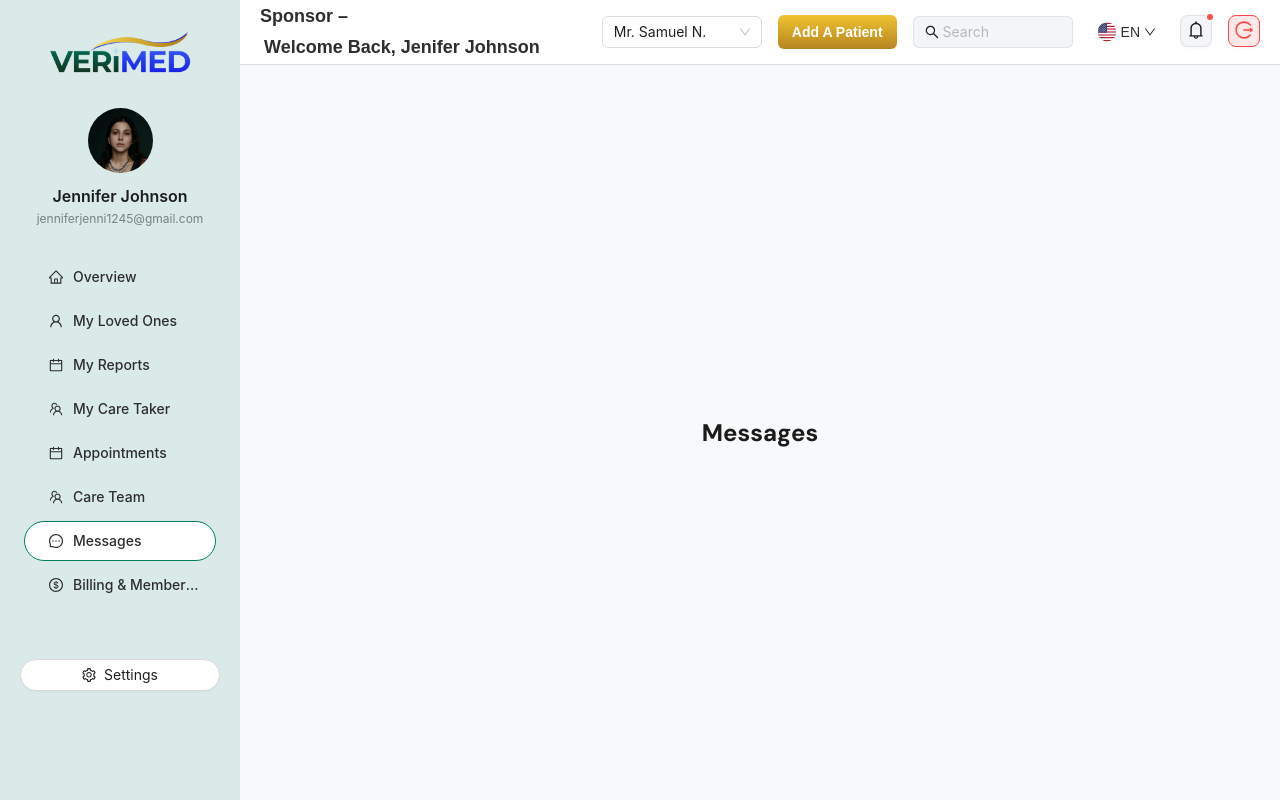
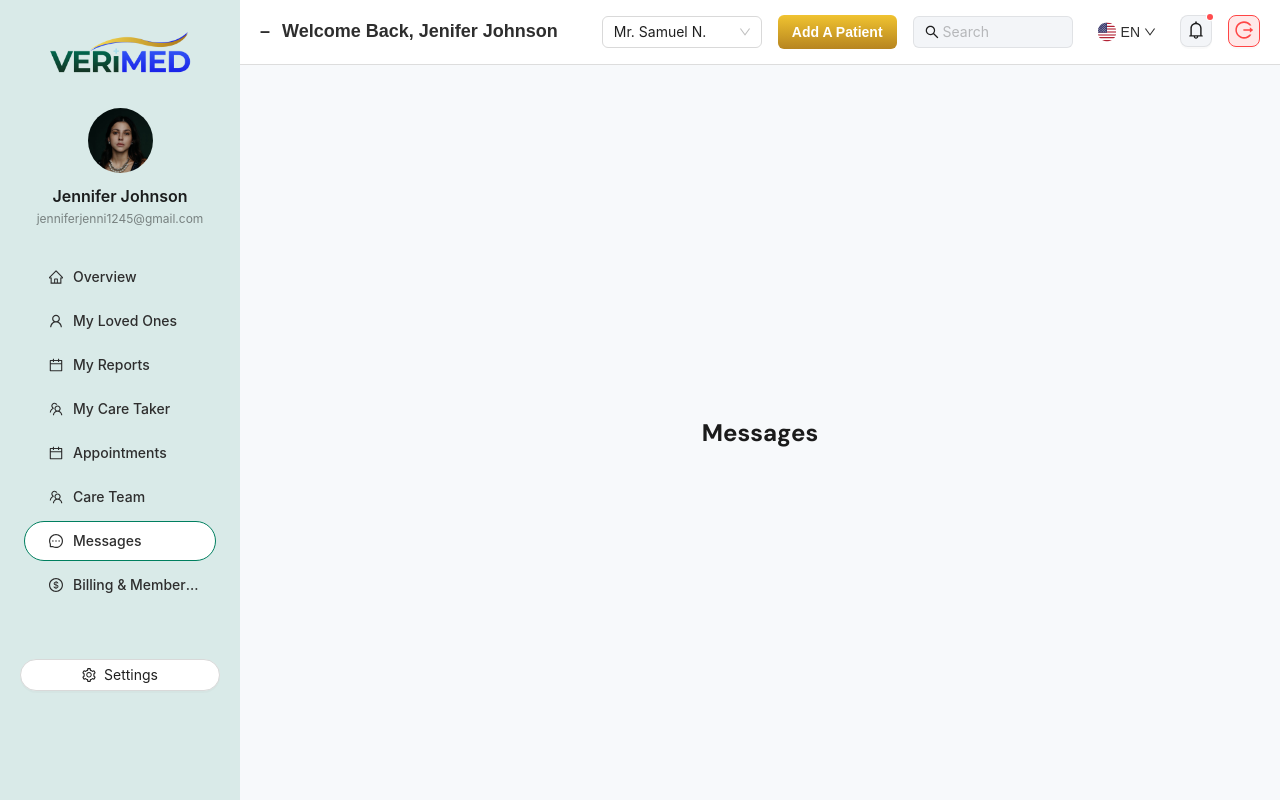
Before and after one commit to verimedcare-coder/verimed_FE, a React (Create React App) app: page /messages in a window 1280 px wide. Built offline with nearby package versions, Linux system fonts and the light colour scheme.

Commit message:
header title change

```diff
--- a/src/components/Header.jsx
+++ b/src/components/Header.jsx
@@ -1,135 +1,3 @@
-// import React from "react";
-// import flagIcon from "../assets/icons/flag.svg";
-// import logoutIcon from "../assets/icons/logout.svg";
-// import notifyIcon from "../assets/icons/notify.svg";
-// import searchIcon from "../assets/icons/search.svg";
-// import downArrow from "../assets/icons/downArrow.svg";
-// import Primarybtn from "./PrimaryBtn";
-
-// export default function Header() {
-//   return (
-//     <div
-//       style={{
-//         display: "flex",
-//         justifyContent: "space-between",
-//         alignItems: "center",
-//         padding: "15px 20px",
-//         backgroundColor: "#FFFFFF",
-//         borderBottom: "1px solid #ddd",
-//         fontFamily: "Arial, sans-serif",
-//       }}
-//     >
-//       {/* Left Section */}
-//       <div style={{ display: "flex", gap: "8px", fontSize: "16px" }}>
-//         <span style={{ fontWeight: 700, fontSize: 18, color: "#2E2E2E" }}>
-//           Sponsor –
-//         </span>
-//         <span style={{ fontWeight: 700, fontSize: 18, color: "#2E2E2E" }}>
-//           Welcome Back, Jenifer Johnson
-//         </span>
-//       </div>
-
-//       {/* Right Section */}
-//       <div style={{ display: "flex", alignItems: "center", gap: "12px" }}>
-//         {/* Dropdown */}
-//         <select
-//           style={{
-//             backgroundColor: "#FFFFFF",
-//             border: "1px solid #00000014",
-//             borderRadius: "6px",
-//             padding: "10px 12px",
-//             fontSize: "14px",
-//             color: "#2E2E2E",
-//           }}
-//         >
-//           <option>Mr. Samuel N.</option>
-//         </select>
-
-//         <Primarybtn name="add a patient" onClick={() => {}} />
-
-//         {/* Search Input */}
-//         <div
-//           style={{
-//             display: "flex",
-//             alignItems: "center",
-//             backgroundColor: "#F3F5F8",
-//             borderRadius: "6px",
-//             padding: "10px 12px",
-//             border: "1px solid #00000014",
-//           }}
-//         >
-//           <img
-//             src={searchIcon}
-//             alt="Search"
-//             style={{ width: 16, height: 16, marginRight: 8 }}
-//           />
-//           <input
-//             type="text"
-//             placeholder="Search"
-//             style={{
-//               border: "none",
-//               background: "transparent",
-//               outline: "none",
-//               fontSize: "14px",
-//               width: "120px",
-//             }}
-//           />
-//         </div>
-
-//         {/* Language Selector */}
-//         <div
-//           style={{
-//             display: "flex",
-//             alignItems: "center",
-//             gap: "4px",
-//             padding: "6px 8px",
-//             cursor: "pointer",
-//           }}
-//         >
-//           <img src={flagIcon} alt="Flag" style={{ width: 20, height: 20 }} />
-//           <span style={{ fontSize: 14 }}>EN</span>
-//           <span>
-//             <img src={downArrow} alt="Down Arrow" />
-//           </span>
-//         </div>
-
-//         {/* Notification Icon */}
-//         <div
-//           style={{
-//             backgroundColor: "#F3F5F8",
-//             padding: "3px 4px",
-//             borderRadius: "8px",
-//             cursor: "pointer",
-//             border: "1px solid #00000014",
-//           }}
-//         >
-//           <img
-//             src={notifyIcon}
-//             alt="Notifications"
-//             style={{ width: 26, height: 26 }}
-//           />
-//         </div>
-
-//         {/* Logout Icon */}
-//         <div
-//           style={{
-//             backgroundColor: "#FF45451F",
-//             padding: "3px 4px",
-//             borderRadius: "8px",
-//             cursor: "pointer",
-//             border: "1px solid #FF4545",
-//           }}
-//         >
-//           <img
-//             src={logoutIcon}
-//             alt="Logout"
-//             style={{ width: 24, height: 24 }}
-//           />
-//         </div>
-//       </div>
-//     </div>
-//   );
-// }
 import React, { useState } from "react";
 import {
   Layout,
@@ -158,6 +26,24 @@ const { Option } = Select;
 export default function HeaderComponent() {
   const [language, setLanguage] = useState("EN");
   const navigate = useNavigate();
+
+  const data = localStorage.getItem("userData");
+  const user = data ? JSON.parse(data) : null;
+
+  const getTitle = () => {
+    switch (user?.type) {
+      case "sponsor":
+        return "Sponsor";
+      case "patient":
+        return "Patient";
+      case "care":
+        return "Care Taker";
+      case "doctor":
+        return "Doctor";
+      default:
+        return "";
+    }
+  };
 
   const handleLanguageChange = (lang) => {
     setLanguage(lang);
@@ -208,7 +94,7 @@ export default function HeaderComponent() {
           flexWrap: "wrap",
         }}
       >
-        <span style={{ fontSize: 18 }}>Sponsor –</span>
+        <span style={{ fontSize: 18 }}>{getTitle()} –</span>
         <span style={{ fontSize: 18, marginLeft: 4 }}>
           Welcome Back, Jenifer Johnson
         </span>
```
